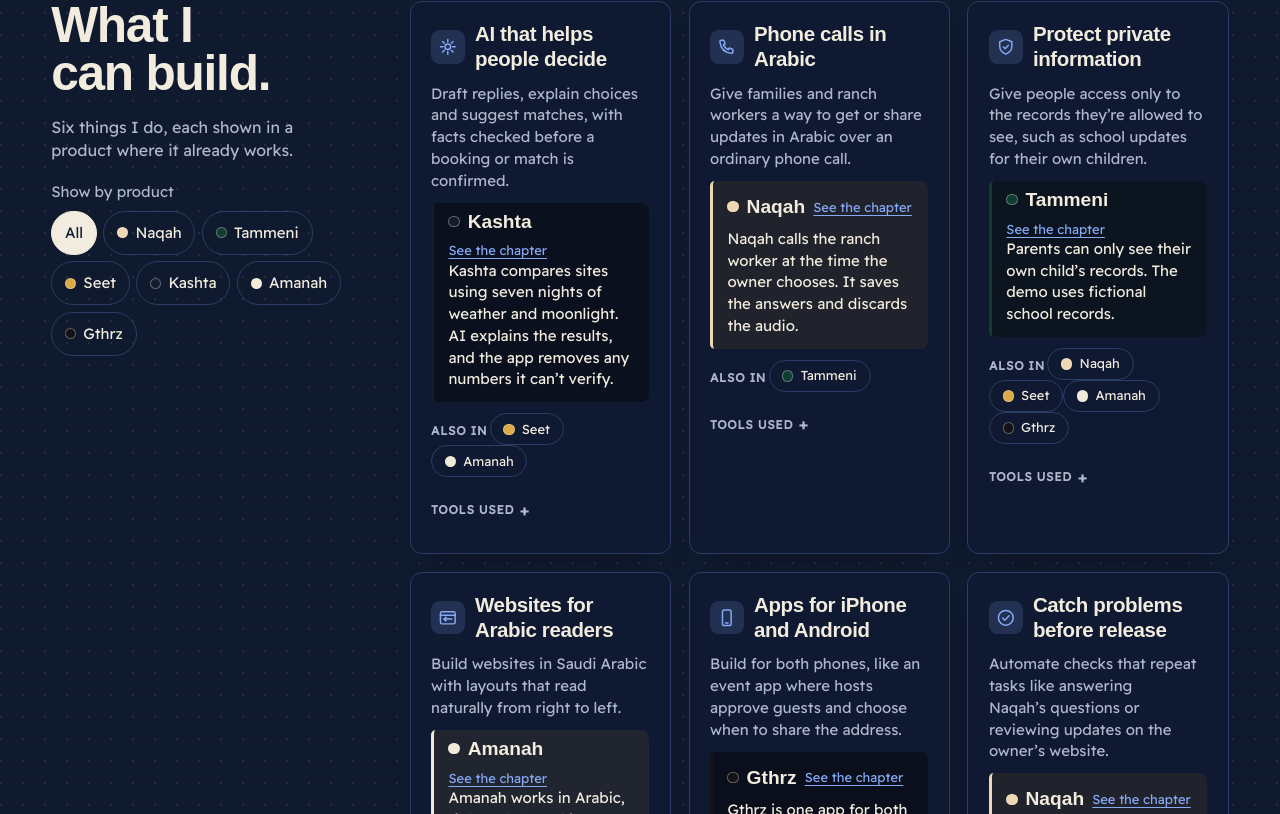
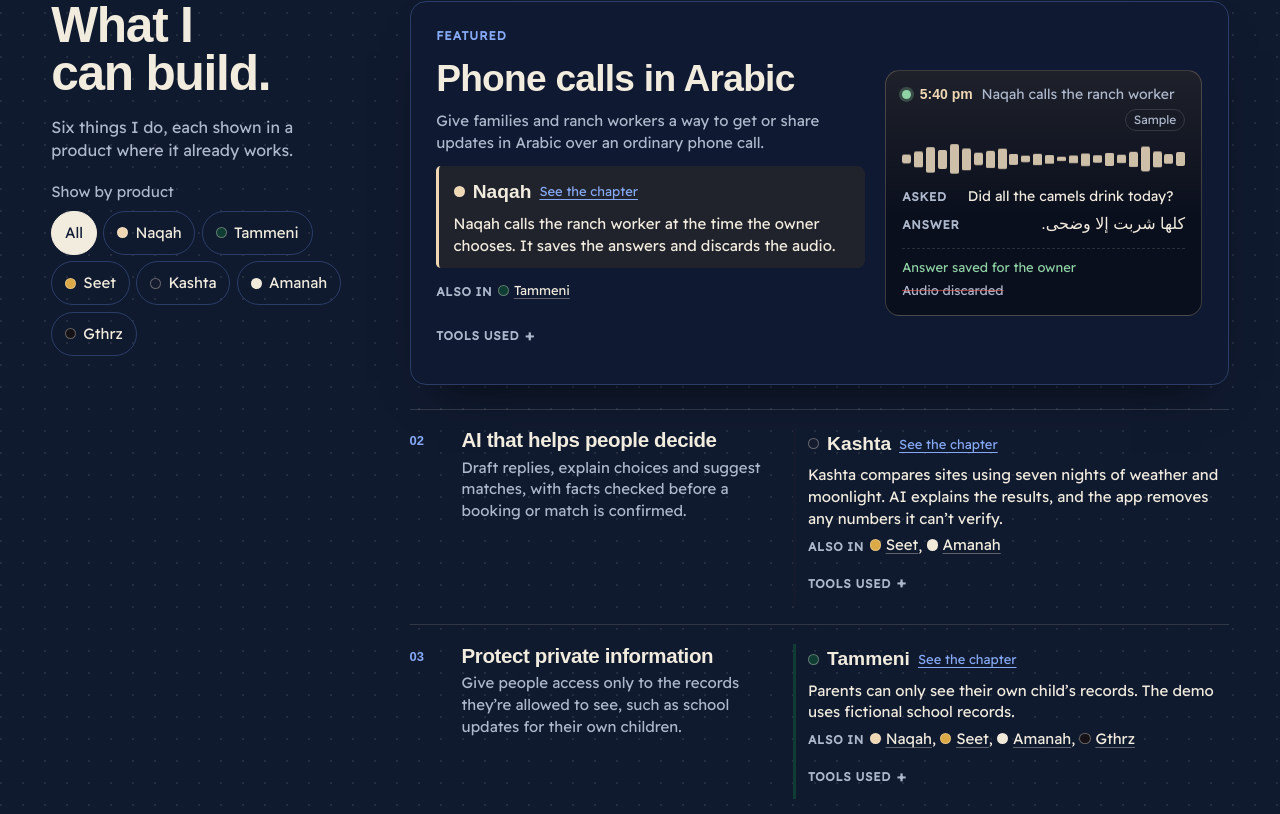
Before and after one commit to mobinshamlan/mohammed-portfolio, a Next.js app: page /mohammed-portfolio/ in a window 1280 px wide. Shown: the part 7466-8280 px from the top of the page. Built offline with nearby package versions, Linux system fonts and the light colour scheme; a web font is replaced by a local one.

Commit message:
Feature one skill and list the rest as a lighter ledger
Co-Authored-By: Claude Opus 5.5 <noreply@anthropic.com>

```diff
--- a/src/app/(portfolio)/styles/toolkit.css
+++ b/src/app/(portfolio)/styles/toolkit.css
@@ -1,10 +1,13 @@
-/* What I can build: a workbench. Six cards on a pegboard-dotted navy surface,
-   each leading with an outcome and one product it lives in. Distinct from the
-   product chapters, which are flat fields with phones. */
+/* What I can build: a workbench on a pegboard-dotted navy surface. One
+   capability sits large at the top with a picture of it working; the other
+   five run as a ledger of rows, each with its product's colour mark, the
+   outcome, and one visible example. Distinct from the product chapters,
+   which are flat fields with phones. */
 .vb-tools {
   --tools-dot: color-mix(in srgb, var(--sand) 9%, transparent);
   --tools-card: color-mix(in srgb, var(--dusk) 78%, var(--night));
   --tools-line: var(--dusk-3);
+  --tools-rule: color-mix(in srgb, var(--sand) 14%, transparent);
   display: grid;
   gap: clamp(1.65rem, 4vw, 3.5rem);
   padding: clamp(3rem, 6vw, 5.5rem) var(--gutter);
@@ -54,7 +57,7 @@
   display: inline-flex;
   align-items: center;
   gap: 0.45rem;
-  min-height: 2.25rem;
+  min-height: 2.75rem;
   padding: 0.25rem 0.8rem;
   border: 1px solid var(--tools-line);
   border-radius: 999px;
@@ -66,10 +69,6 @@
   line-height: 1.2;
   text-decoration: none;
   cursor: pointer;
-}
-
-.vb .vb-tools-chip-btn {
-  min-height: 2.75rem;
 }
 
 .vb .vb-tools-chip:hover {
@@ -96,58 +95,11 @@
   background: var(--swatch);
 }
 
-/* The board */
+/* ---- The board ---- */
 .vb-tools-board {
+  display: grid;
+  gap: clamp(1rem, 2vw, 1.5rem);
   min-width: 0;
-}
-
-.vb-tools-list {
-  display: grid;
-  gap: clamp(0.75rem, 1.5vw, 1.1rem);
-  margin: 0;
-  padding: 0;
-  list-style: none;
-}
-
-.vb-tools-card {
-  display: grid;
-  align-content: start;
-  gap: 0.7rem;
-  min-width: 0;
-  padding: clamp(1rem, 1.6vw, 1.35rem);
-  border: 1px solid var(--tools-line);
-  border-radius: 0.75rem;
-  background: var(--tools-card);
-  box-shadow: 0 1rem 2rem -1.5rem rgb(0 0 0 / 0.7);
-}
-
-.vb-tools-card-head {
-  display: flex;
-  align-items: center;
-  gap: 0.65rem;
-}
-
-.vb-tools-icon {
-  flex: none;
-  width: 2.1rem;
-  height: 2.1rem;
-  padding: 0.4rem;
-  border-radius: 0.55rem;
-  background: color-mix(in srgb, var(--ember) 16%, transparent);
-  color: var(--ember);
-  fill: none;
-  stroke: currentColor;
-  stroke-width: 1.7;
-  stroke-linecap: round;
-  stroke-linejoin: round;
-}
-
-.vb-tools-title {
-  color: var(--sand);
-  font-size: clamp(1.1rem, 1rem + 0.35vw, 1.35rem);
-  line-height: 1.2;
-  letter-spacing: -0.018em;
-  text-wrap: pretty;
 }
 
 .vb .vb-tools-line {
@@ -155,6 +107,40 @@
   font-size: var(--step-small);
   line-height: 1.45;
   text-wrap: pretty;
+}
+
+/* ---- The featured capability: text beside a picture of it working ---- */
+.vb-tools-feature {
+  display: grid;
+  gap: 1.25rem;
+  padding: clamp(1.1rem, 2vw, 1.75rem);
+  border: 1px solid var(--tools-line);
+  border-radius: 1rem;
+  background: var(--tools-card);
+  box-shadow: 0 1.5rem 3rem -1.75rem rgb(0 0 0 / 0.8);
+}
+
+.vb-tools-feature-text {
+  display: grid;
+  align-content: start;
+  gap: 0.75rem;
+  min-width: 0;
+}
+
+.vb-tools-kicker {
+  color: var(--ember);
+  font-size: 0.75rem;
+  font-weight: 600;
+  letter-spacing: 0.08em;
+  text-transform: uppercase;
+}
+
+.vb-tools-feature-title {
+  color: var(--sand);
+  font-size: clamp(1.6rem, 1.2rem + 1.4vw, 2.5rem);
+  line-height: 1.08;
+  letter-spacing: -0.02em;
+  text-wrap: balance;
 }
 
 /* The example: one product, its colour on the edge, its story under the name. */
@@ -167,7 +153,8 @@
   background: color-mix(in srgb, var(--swatch) 10%, var(--night));
 }
 
-.vb-tools-example p {
+.vb-tools-example p,
+.vb-tools-row-example > p {
   color: var(--sand);
   font-size: var(--step-small);
   line-height: 1.45;
@@ -202,10 +189,16 @@
   color: var(--sand);
 }
 
-.vb .vb-tools-project:focus-visible {
+.vb .vb-tools-project:focus-visible,
+.vb .vb-tools-also-link:focus-visible {
   outline: 2px solid var(--ember);
   outline-offset: 2px;
   border-radius: 0.25rem;
+}
+
+.vb .vb-tools-count {
+  color: var(--sand-2);
+  font-size: var(--step-small);
 }
 
 .vb-tools-count strong {
@@ -217,11 +210,11 @@
   display: block;
   color: var(--sand-2);
   font-size: 0.8125rem;
-  line-height: 1.4;
+  line-height: 1.6;
 }
 
 .vb-tools-also-label {
-  margin-inline-end: 0.15rem;
+  margin-inline-end: 0.35rem;
   color: var(--sand-2);
   font-size: 0.75rem;
   font-weight: 600;
@@ -229,10 +222,20 @@
   text-transform: uppercase;
 }
 
-.vb-tools-also .vb-tools-chip {
-  min-height: 2rem;
-  padding-block: 0.15rem;
-  font-size: 0.8125rem;
+.vb .vb-tools-also-link {
+  display: inline-flex;
+  align-items: center;
+  gap: 0.3rem;
+  padding: 0.5rem 0;
+  margin: -0.5rem 0;
+  color: var(--sand);
+  text-decoration: underline;
+  text-decoration-color: color-mix(in srgb, var(--sand) 35%, transparent);
+  text-underline-offset: 0.22em;
+}
+
+.vb .vb-tools-also-link:hover {
+  text-decoration-color: var(--sand);
 }
 
 .vb-tools-small {
@@ -244,8 +247,175 @@
   font-size: 0.8125rem;
 }
 
+/* The call sheet: Naqah's morning call drawn as a strip of sound and two
+   lines of the conversation. Sample content. */
+.vb-tools-call {
+  --call: #efd7b3;
+  display: grid;
+  gap: 0.75rem;
+  align-self: center;
+  margin: 0;
+  padding: 0.9rem 1rem 0.95rem;
+  border: 1px solid color-mix(in srgb, var(--call) 22%, transparent);
+  border-radius: 0.9rem;
+  background:
+    linear-gradient(180deg, color-mix(in srgb, var(--call) 9%, transparent), transparent 60%),
+    var(--night);
+  color: var(--sand);
+  font-size: 0.875rem;
+  line-height: 1.4;
+}
+
+.vb-tools-call-head {
+  display: flex;
+  flex-wrap: wrap;
+  align-items: center;
+  gap: 0.3rem 0.55rem;
+}
+
+.vb-tools-call-dot {
+  width: 0.55rem;
+  height: 0.55rem;
+  border-radius: 50%;
+  background: var(--ok);
+  box-shadow: 0 0 0 3px color-mix(in srgb, var(--ok) 25%, transparent);
+}
+
+.vb-tools-call-time {
+  font-family: var(--display);
+  font-weight: 700;
+  color: var(--call);
+}
+
+.vb-tools-call-who {
+  color: var(--sand-2);
+}
+
+.vb-tools-call-sample {
+  margin-inline-start: auto;
+  padding: 0.1rem 0.5rem;
+  border: 1px solid var(--tools-rule);
+  border-radius: 999px;
+  font-size: 0.75rem;
+  color: var(--sand-2);
+}
+
+.vb-tools-call-wave {
+  display: flex;
+  align-items: center;
+  gap: 3px;
+  height: 2rem;
+}
+
+.vb-tools-call-wave i {
+  flex: 1 1 0;
+  height: calc(var(--h) * 0.14rem + 0.2rem);
+  border-radius: 2px;
+  background: color-mix(in srgb, var(--call) 70%, var(--sand));
+  opacity: 0.85;
+}
+
+.vb-tools-call-qa {
+  display: grid;
+  gap: 0.4rem;
+  margin: 0;
+}
+
+.vb-tools-call-qa > div {
+  display: grid;
+  grid-template-columns: 3.6rem minmax(0, 1fr);
+  gap: 0.5rem;
+  align-items: baseline;
+}
+
+.vb-tools-call-qa dt {
+  font-size: 0.75rem;
+  font-weight: 600;
+  letter-spacing: 0.06em;
+  text-transform: uppercase;
+  color: var(--sand-2);
+}
+
+.vb-tools-call-qa dd {
+  margin: 0;
+  color: var(--sand);
+}
+
+.vb-tools-call-qa dd[dir="rtl"] {
+  font-size: 1rem;
+  text-align: start;
+}
+
+.vb-tools-call-foot {
+  display: flex;
+  flex-wrap: wrap;
+  gap: 0.3rem 1rem;
+  padding-top: 0.6rem;
+  border-top: 1px dashed var(--tools-rule);
+  font-size: 0.8125rem;
+}
+
+.vb-tools-call-saved {
+  color: var(--ok);
+}
+
+.vb-tools-call-gone {
+  color: var(--sand-2);
+  text-decoration: line-through;
+  text-decoration-color: color-mix(in srgb, var(--ribbon) 70%, transparent);
+}
+
+/* ---- The ledger: five rows under a rule ---- */
+.vb-tools-ledger {
+  margin: 0;
+  padding: 0;
+  border-top: 1px solid var(--tools-rule);
+  list-style: none;
+}
+
+.vb-tools-row {
+  display: grid;
+  grid-template-columns: 2rem minmax(0, 1fr);
+  gap: 0.35rem 0.5rem;
+  min-width: 0;
+  padding: 1rem 0 1.05rem;
+  border-bottom: 1px solid var(--tools-rule);
+}
+
+.vb-tools-row-n {
+  grid-row: 1 / span 2;
+  padding-top: 0.2rem;
+  font-family: var(--display);
+  font-size: 0.8125rem;
+  font-weight: 700;
+  color: var(--ember);
+}
+
+.vb-tools-row-what {
+  display: grid;
+  align-content: start;
+  gap: 0.25rem;
+  min-width: 0;
+}
+
+.vb-tools-row-title {
+  color: var(--sand);
+  font-size: clamp(1.1rem, 1rem + 0.35vw, 1.3rem);
+  line-height: 1.2;
+  letter-spacing: -0.018em;
+  text-wrap: pretty;
+}
+
+.vb-tools-row-example {
+  display: grid;
+  gap: 0.3rem;
+  min-width: 0;
+  padding-left: 0.75rem;
+  border-left: 3px solid var(--swatch);
+}
+
 .vb-tools-rest {
-  margin-top: 1.25rem;
+  margin-top: 0.5rem;
 }
 
 .vb-tools-rest-grid {
@@ -259,43 +429,6 @@
   margin-bottom: 0.3rem;
   color: var(--sand);
   font-size: 1rem;
-}
-
-@media (min-width: 720px) {
-  .vb-tools-list,
-  .vb-tools-rest-grid {
-    grid-template-columns: repeat(2, minmax(0, 1fr));
-  }
-}
-
-@media (min-width: 1000px) {
-  .vb-tools {
-    grid-template-columns: minmax(0, 3fr) minmax(0, 8fr);
-    align-items: start;
-  }
-
-  .vb-tools-head .vb-section-head {
-    font-size: clamp(2.6rem, 1.5rem + 2vw, 4rem);
-  }
-
-  .vb-tools-filter {
-    width: min(100%, 20rem);
-  }
-}
-
-@media (min-width: 1240px) {
-  .vb-tools-list {
-    grid-template-columns: repeat(3, minmax(0, 1fr));
-  }
-}
-
-@media (prefers-reduced-motion: no-preference) {
-  .vb .vb-tools-chip {
-    transition:
-      background-color 160ms var(--ease-out),
-      border-color 160ms var(--ease-out),
-      color 160ms var(--ease-out);
-  }
 }
 
 /* Tool names wait behind a small toggle: the outcome and example come first. */
@@ -327,3 +460,97 @@
   outline-offset: 2px;
   border-radius: 4px;
 }
+
+/* Phones: each row is the title and its product example; the general
+   outcome line and the "also in" list wait for wider screens. */
+@media (max-width: 719px) {
+  .vb-tools-row {
+    grid-template-columns: minmax(0, 1fr);
+    gap: 0.5rem;
+    padding: 0.85rem 0 0.9rem;
+  }
+  .vb-tools-row-n,
+  .vb-tools-row .vb-tools-line,
+  .vb-tools-row .vb-tools-also {
+    display: none;
+  }
+  .vb-tools-row-example {
+    gap: 0.2rem;
+  }
+  .vb-tools-call-qa > div {
+    grid-template-columns: minmax(0, 1fr);
+    gap: 0.1rem;
+  }
+  .vb .vb-tools-project {
+    min-height: 2.5rem;
+    margin: -0.3rem 0;
+  }
+  .vb-tools-used > summary {
+    min-height: 2.5rem;
+  }
+  .vb-tools-also,
+  .vb-tools-used {
+    line-height: 1.5;
+  }
+}
+
+@media (min-width: 720px) {
+  .vb-tools-feature {
+    grid-template-columns: minmax(0, 1.15fr) minmax(16rem, 0.85fr);
+    align-items: center;
+  }
+
+  .vb-tools-row {
+    grid-template-columns: 2rem minmax(0, 5fr) minmax(0, 7fr);
+    gap: 0.5rem 1.25rem;
+    padding: 1.15rem 0 1.2rem;
+  }
+
+  .vb-tools-row-n {
+    grid-row: auto;
+  }
+
+  .vb-tools-rest-grid {
+    grid-template-columns: repeat(2, minmax(0, 1fr));
+  }
+}
+
+@media (min-width: 1000px) {
+  .vb-tools {
+    grid-template-columns: minmax(0, 3fr) minmax(0, 8fr);
+    align-items: start;
+  }
+
+  .vb-tools-head .vb-section-head {
+    font-size: clamp(2.6rem, 1.5rem + 2vw, 4rem);
+  }
+
+  .vb-tools-filter {
+    width: min(100%, 20rem);
+  }
+}
+
+@media (prefers-reduced-motion: no-preference) {
+  .vb .vb-tools-chip {
+    transition:
+      background-color 160ms var(--ease-out),
+      border-color 160ms var(--ease-out),
+      color 160ms var(--ease-out);
+  }
+
+  .vb-tools-call-wave i {
+    animation: vb-tools-wave 1.8s ease-in-out infinite;
+    animation-delay: calc(var(--i) * -90ms);
+    transform-origin: center;
+  }
+
+  @keyframes vb-tools-wave {
+    0%,
+    100% {
+      transform: scaleY(1);
+    }
+    50% {
+      transform: scaleY(0.45);
+    }
+  }
+}
--- a/src/components/portfolio/toolkit.tsx
+++ b/src/components/portfolio/toolkit.tsx
@@ -3,60 +3,24 @@
 import Link from "next/link";
 import { useState, type CSSProperties } from "react";
 import { projectById, type ProjectId } from "@/lib/projects";
-import { studied, testsChecked, toolkit, toolkitProjects, type ResolvedJob } from "@/lib/toolkit";
+import {
+  featuredJobId,
+  studied,
+  testsChecked,
+  toolkit,
+  toolkitProjects,
+  type ResolvedJob,
+} from "@/lib/toolkit";
 import { useHydrated } from "@/lib/use-hydrated";
 import { SectionTitle } from "./section-title";
 
 /*
- * What I can build: six outcomes, each shown through one product it lives in.
- * The example is visible by default; the other products are chips; the tool
- * names come last, small, for the people who want them.
+ * What I can build: one capability shown large, with the product it lives in
+ * and a small picture of it working; the other five as a ledger of rows.
+ * Every row keeps its example visible; tool names wait behind a toggle.
  */
 
 type Selection = ProjectId | "all";
-
-function JobIcon({ id }: { id: string }) {
-  const path: Record<string, React.ReactNode> = {
-    ai: (
-      <>
-        <path d="M12 3.5v3M12 17.5v3M3.5 12h3M17.5 12h3M6 6l2 2M16 16l2 2M6 18l2-2M16 8l2-2" />
-        <circle cx="12" cy="12" r="3.2" />
-      </>
-    ),
-    calls: (
-      <path d="M5.5 4.5h3l1.6 4-2 1.3a10.5 10.5 0 0 0 5.6 5.6l1.3-2 4 1.6v3a1.5 1.5 0 0 1-1.6 1.5C9.9 19 5 14.1 4 6.1a1.5 1.5 0 0 1 1.5-1.6Z" />
-    ),
-    data: (
-      <>
-        <path d="M12 3.5 5 6.2v5.3c0 4.2 2.9 7.4 7 9 4.1-1.6 7-4.8 7-9V6.2L12 3.5Z" />
-        <path d="M9.2 12.2l2 2 3.8-4" />
-      </>
-    ),
-    web: (
-      <>
-        <rect x="3.5" y="5" width="17" height="14" rx="2" />
-        <path d="M3.5 9h17M16.5 13.5h-9M10 11.5l-2.5 2 2.5 2" />
-      </>
-    ),
-    mobile: (
-      <>
-        <rect x="7" y="3" width="10" height="18" rx="2.2" />
-        <path d="M10.5 18h3" />
-      </>
-    ),
-    tests: (
-      <>
-        <circle cx="12" cy="12" r="8.5" />
-        <path d="m8.3 12.3 2.5 2.5 5-5.2" />
-      </>
-    ),
-  };
-  return (
-    <svg className="vb-tools-icon" viewBox="0 0 24 24" aria-hidden="true" focusable="false">
-      {path[id]}
-    </svg>
-  );
-}
 
 function Mark({ id }: { id: ProjectId }) {
   const project = projectById[id];
@@ -69,35 +33,102 @@ function Mark({ id }: { id: ProjectId }) {
   );
 }
 
-function SkillCard({ job, project }: { job: ResolvedJob; project: ProjectId | null }) {
+/** Which product's note a job shows, honouring the filter, then the lead. */
+function pickExample(job: ResolvedJob, project: ProjectId | null) {
   const notes = job.notes ?? [];
-  const exampleId =
-    project ?? (notes.find((note) => note.project === job.lead)?.project ?? notes[0]?.project ?? null);
-  const example = notes.find((note) => note.project === exampleId) ?? null;
-  const count = exampleId ? job.testCounts.find((item) => item.project === exampleId) : null;
-  const others = job.projects.filter((id) => id !== exampleId);
+  const id = project ?? (notes.find((note) => note.project === job.lead)?.project ?? notes[0]?.project ?? null);
+  const note = notes.find((item) => item.project === id) ?? null;
+  const count = id ? (job.testCounts.find((item) => item.project === id) ?? null) : null;
+  return { id, note, count };
+}
+
+function ToolsUsed({ job, project }: { job: ResolvedJob; project: ProjectId | null }) {
   const tools = job.tools.filter((tool) => !project || tool.projects.includes(project));
-  const exampleProject = exampleId ? projectById[exampleId] : null;
+  if (!tools.length) return null;
+  return (
+    <details className="vb-tools-used">
+      <summary className="vb-tools-also-label">Tools used</summary>
+      <span>{tools.map((tool) => tool.name).join(" · ")}</span>
+    </details>
+  );
+}
 
+function AlsoIn({ ids }: { ids: ProjectId[] }) {
+  if (!ids.length) return null;
   return (
-    <li className="vb-tools-card">
-      <div className="vb-tools-card-head">
-        <JobIcon id={job.id} />
-        <h3 className="vb-tools-title">{job.title}</h3>
+    <p className="vb-tools-also">
+      <span className="vb-tools-also-label">Also in</span>
+      {ids.map((id, index) => (
+        <span key={id}>
+          <a href={`#${id}`} className="vb-tools-also-link">
+            <Mark id={id} />
+            {projectById[id].name}
+          </a>
+          {index < ids.length - 1 ? ", " : null}
+        </span>
+      ))}
+    </p>
+  );
+}
+
+/* The featured picture: Naqah's morning call, drawn as a call sheet. The
+   Arabic is sample product content, the worker's answer. */
+function CallSheet() {
+  const bars = [3, 6, 10, 7, 12, 9, 5, 8, 11, 6, 4, 9, 7, 3, 6, 10, 5, 8, 4, 7, 11, 6, 3, 5];
+  return (
+    <figure className="vb-tools-call" aria-label="Sample: Naqah's 5:40 pm call to the ranch worker, in Arabic">
+      <div className="vb-tools-call-head">
+        <span className="vb-tools-call-dot" aria-hidden="true" />
+        <span className="vb-tools-call-time">5:40 pm</span>
+        <span className="vb-tools-call-who">Naqah calls the ranch worker</span>
+        <span className="vb-tools-call-sample">Sample</span>
       </div>
+      <div className="vb-tools-call-wave" aria-hidden="true">
+        {bars.map((h, index) => (
+          <i key={index} style={{ "--h": h, "--i": index } as CSSProperties} />
+        ))}
+      </div>
+      <dl className="vb-tools-call-qa">
+        <div>
+          <dt>Asked</dt>
+          <dd>Did all the camels drink today?</dd>
+        </div>
+        <div>
+          <dt>Answer</dt>
+          <dd lang="ar" dir="rtl">
+            كلها شربت إلا وضحى.
+          </dd>
+        </div>
+      </dl>
+      <figcaption className="vb-tools-call-foot">
+        <span className="vb-tools-call-saved">Answer saved for the owner</span>
+        <span className="vb-tools-call-gone">Audio discarded</span>
+      </figcaption>
+    </figure>
+  );
+}
+
+function Featured({ job, project }: { job: ResolvedJob; project: ProjectId | null }) {
+  const { id, note, count } = pickExample(job, project);
+  const exampleProject = id ? projectById[id] : null;
+  const others = project ? [] : job.projects.filter((item) => item !== id);
+  return (
+    <article
+      className="vb-tools-feature"
+      style={exampleProject ? ({ "--swatch": exampleProject.field } as CSSProperties) : undefined}
+    >
+      <div className="vb-tools-feature-text">
+        <p className="vb-tools-kicker">Featured</p>
+        <h3 className="vb-tools-feature-title">{job.title}</h3>
         <p className="vb-tools-line">{job.line}</p>
-
-      {exampleProject ? (
-        <div
-          className="vb-tools-example"
-          style={{ "--swatch": exampleProject.field } as CSSProperties}
-        >
-          <a href={`#${exampleId}`} className="vb-tools-project">
-            <Mark id={exampleId as ProjectId} />
+        {exampleProject && id ? (
+          <div className="vb-tools-example">
+            <a href={`#${id}`} className="vb-tools-project">
+              <Mark id={id} />
               <span className="vb-tools-project-name">{exampleProject.name}</span>
               <span className="vb-tools-project-hint">See the chapter</span>
             </a>
-          {example ? <p>{example.text}</p> : null}
+            {note ? <p>{note.text}</p> : null}
             {count ? (
               <p className="vb-tools-count">
                 <strong>{count.value}</strong> automated checks passed
@@ -106,25 +137,48 @@ function SkillCard({ job, project }: { job: ResolvedJob; project: ProjectId | nu
             ) : null}
           </div>
         ) : null}
+        <AlsoIn ids={others} />
+        <ToolsUsed job={job} project={project} />
+      </div>
+      {job.id === "calls" ? <CallSheet /> : null}
+    </article>
+  );
+}
 
-      {others.length && !project ? (
-        <p className="vb-tools-also">
-          <span className="vb-tools-also-label">Also in</span>
-          {others.map((id) => (
-            <a key={id} href={`#${id}`} className="vb-tools-chip">
+function Row({ job, project, index }: { job: ResolvedJob; project: ProjectId | null; index: number }) {
+  const { id, note, count } = pickExample(job, project);
+  const exampleProject = id ? projectById[id] : null;
+  const others = project ? [] : job.projects.filter((item) => item !== id);
+  return (
+    <li
+      className="vb-tools-row"
+      style={exampleProject ? ({ "--swatch": exampleProject.field } as CSSProperties) : undefined}
+    >
+      <span className="vb-tools-row-n" aria-hidden="true">
+        {String(index).padStart(2, "0")}
+      </span>
+      <div className="vb-tools-row-what">
+        <h3 className="vb-tools-row-title">{job.title}</h3>
+        <p className="vb-tools-line">{job.line}</p>
+      </div>
+      <div className="vb-tools-row-example">
+        {exampleProject && id ? (
+          <a href={`#${id}`} className="vb-tools-project">
             <Mark id={id} />
-              {projectById[id].name}
+            <span className="vb-tools-project-name">{exampleProject.name}</span>
+            <span className="vb-tools-project-hint">See the chapter</span>
           </a>
-          ))}
+        ) : null}
+        {note ? <p>{note.text}</p> : null}
+        {count ? (
+          <p className="vb-tools-count">
+            <strong>{count.value}</strong> automated checks passed
+            <span className="vb-tools-small"> · counted on {testsChecked}</span>
           </p>
         ) : null}
-
-      {tools.length ? (
-        <details className="vb-tools-used">
-          <summary className="vb-tools-also-label">Tools used</summary>
-          <span>{tools.map((tool) => tool.name).join(" · ")}</span>
-        </details>
-      ) : null}
+        <AlsoIn ids={others} />
+        <ToolsUsed job={job} project={project} />
+      </div>
     </li>
   );
 }
@@ -140,6 +194,13 @@ export function Toolkit() {
   const [selected, setSelected] = useState<Selection>("all");
   const project = selected === "all" ? null : projectById[selected];
   const jobs = project ? toolkit.filter((job) => job.projects.includes(project.id)) : toolkit;
+  // Featured: the phone-call job by default; under a filter, the job that
+  // leads with that product, else the first match.
+  const featured =
+    (project
+      ? (jobs.find((job) => job.lead === project.id) ?? jobs[0])
+      : jobs.find((job) => job.id === featuredJobId)) ?? null;
+  const rows = jobs.filter((job) => job !== featured);
 
   return (
     <section id="skills" className="vb-tools" aria-labelledby="skills-title">
@@ -188,11 +249,14 @@ export function Toolkit() {
       </div>
 
       <div className="vb-tools-board">
-        <ul className="vb-tools-list">
-          {jobs.map((job) => (
-            <SkillCard key={job.id} job={job} project={project?.id ?? null} />
+        {featured ? <Featured job={featured} project={project?.id ?? null} /> : null}
+        {rows.length ? (
+          <ol className="vb-tools-ledger">
+            {rows.map((job, index) => (
+              <Row key={job.id} job={job} project={project?.id ?? null} index={index + 2} />
             ))}
-        </ul>
+          </ol>
+        ) : null}
         <details className="vb-details vb-tools-rest">
           <summary className="vb-details-summary">Other training and coursework</summary>
           <div className="vb-details-body vb-tools-rest-grid">
--- a/src/lib/toolkit.ts
+++ b/src/lib/toolkit.ts
@@ -205,6 +205,9 @@ for (const item of allSkills) {
   }
 }
 
+/** The job shown large at the top of the section when no product is selected. */
+export const featuredJobId = "calls";
+
 /** Projects that appear in the toolkit, in portfolio order, for the filter. */
 export const toolkitProjects = order.filter((id) => toolkit.some((job) => job.projects.includes(id)));
 
```
Lines whose indentation alone changed are shown as unchanged.
